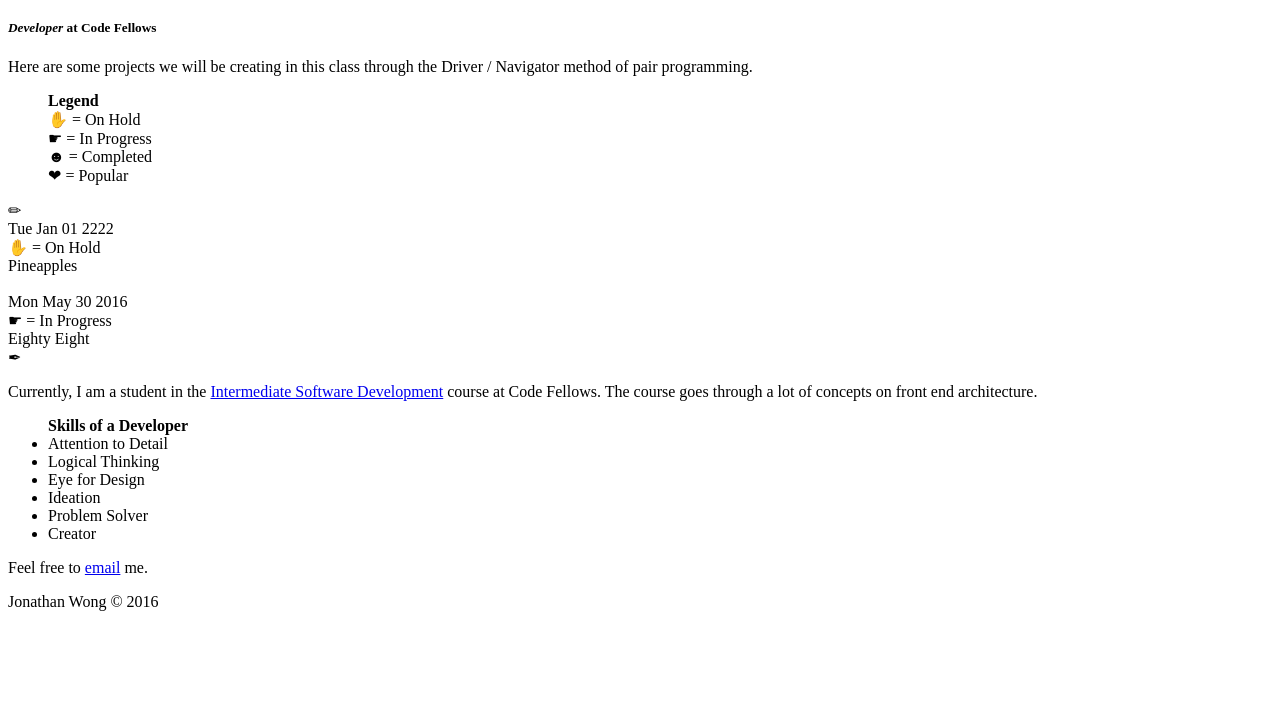
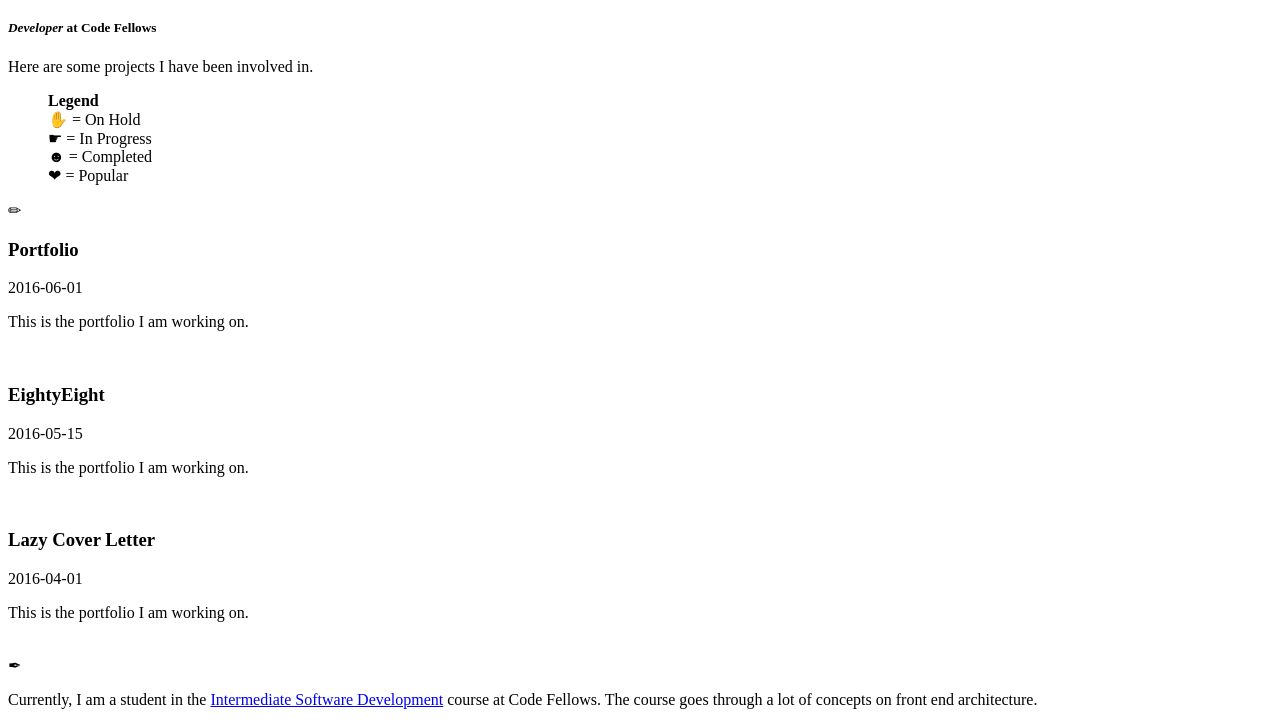
Before and after one commit to jkwong5/301n3-portfolio, a plain HTML site: page index.html in a window 1280 px wide. Shown: the part 61-783 px from the top of the page. Drawn offline with nearby package versions, Linux system fonts and the light colour scheme.

Commit message:
Second Draft, Added constructor, clone, prototypetohtml

```diff
--- a/apps.js
+++ b/apps.js
@@ -19,12 +19,36 @@ var eightyeight = new Date(2016, 4, 30);
 $('#pineapples').prepend(pineapples.toDateString());
 $('#eightyeight').prepend(eightyeight.toDateString());
 
-//constructor functions TODO Prototype
-function project(name, date, blurb){
-  this.name = name;
-  this.date = date;
-  this.blurb = blurb;
+//constructor functions and Prototype
+var projects = [];
+
+function Project(me){
+  this.name = me.name;
+  this.time = me.time;
+  this.blurb = me.blurb;
+  this.category = me.category;
+  this.status = me.status;
   }
+
+Project.prototype.toHtml = function(){
+  var $newProj = $('article.projects').clone();
+  $newProj.find('h3').text(this.name);
+  $newProj.find('time').text(this.time);
+  $newProj.find('.status').text(this.status);
+  $newProj.find('section.blurb').html(this.blurb);
+  $newProj.append('<br>');
+  $newProj.removeClass("projects");
+
+  return $newProj;
+};
+projData.forEach(function(e) {
+  projects.push(new Project(e));
+});
+
+projects.forEach(function(a){
+  $('#section').append(a.toHtml());
+});
+
 
 //copyright
 var d = new Date();
--- a/index.html
+++ b/index.html
@@ -1,4 +1,3 @@
-<!DOCTYPE html>
 <!DOCTYPE html>
 <html>
   <meta charset="utf-8">
@@ -14,7 +13,7 @@
     </div>
 
     <div class="proj">
-      <p>Here are some projects we will be creating in this class through the Driver / Navigator method of pair programming.
+      <p>Here are some projects I have been involved in.
       </p>
       <ul class="projList"><strong>Legend</strong>
         <li id="hold">&#9995; = On Hold</li>
@@ -22,16 +21,17 @@
         <li id="comp">&#9787; = Completed</li>
         <li id="pop">&#10084; = Popular</li>
       </ul>
-      <span id="pencil">&#9999;</span>
-      <div class="projects">
-        <div id="pineapples">
-          Pineapples
-        </div>
-        <br>
-        <div id="eightyeight">
-          Eighty Eight
-        </div>
-      </div>
+    <span id="pencil">&#9999;</span>
+      <section id="section">
+        <article class="projects" data-category="cat">
+          <h3>This will be hidden</h3>
+          <time datetime="2000-01-01"></time>
+          <a id="status"></a>
+          <br>
+          <section class="blurb"></section>
+
+        </article>
+      </section>
     </div>
 
     <div class="bio">
@@ -57,10 +57,10 @@
 
 
     <div class="footer">
-      <p> Feel free to <a href="mailto:jkwong5@gmail.com?Subject=Your%20Profile">email</a> me.</p>
+      <p> Feel free to <a href="mailto:jkwong5@gmail.com?Subject=Your%20Profile">E-mail</a> me or check out my <a href="https://www.linkedin.com/in/jonkwong">LinkedIn</a>.</p>
       <p>Jonathan Wong &copy; <a id="copy"></a></p>
     </div>
-
+    <script type="text/javascript" src="rawData.js"></script>
     <script type="text/javascript" src="apps.js"></script>
 
   </body>
--- a/rawData.js
+++ b/rawData.js
@@ -1,23 +1,23 @@
-var projectData = [
+var projData = [
 {
   name: 'Portfolio',
   status: 'In Progress',
   category: 'Homework',
-  time: 2016-06-01,
-  body: '<p>This is the portfolio I am working on.</p>'
+  time: '2016-06-01',
+  blurb: '<p>This is the portfolio I am working on.</p>'
 },
 {
   name: 'EightyEight',
   status: 'In Progress',
   category: 'Personal',
-  time: 2016-05-15,
-  body: '<p>This is the portfolio I am working on.</p>'
+  time: '2016-05-15',
+  blurb: '<p>This is the portfolio I am working on.</p>'
 },
 {
   name: 'Lazy Cover Letter',
   status: 'On Hold',
   category: 'Personal',
-  time: 2016-04-01,
-  body: '<p>This is the portfolio I am working on.</p>'
+  time: '2016-04-01',
+  blurb: '<p>This is the portfolio I am working on.</p>'
 },
 ];
--- a/style.css
+++ b/style.css
@@ -1,3 +1,3 @@
-.hidden{
+.projects{
   display: none;
 }
```
